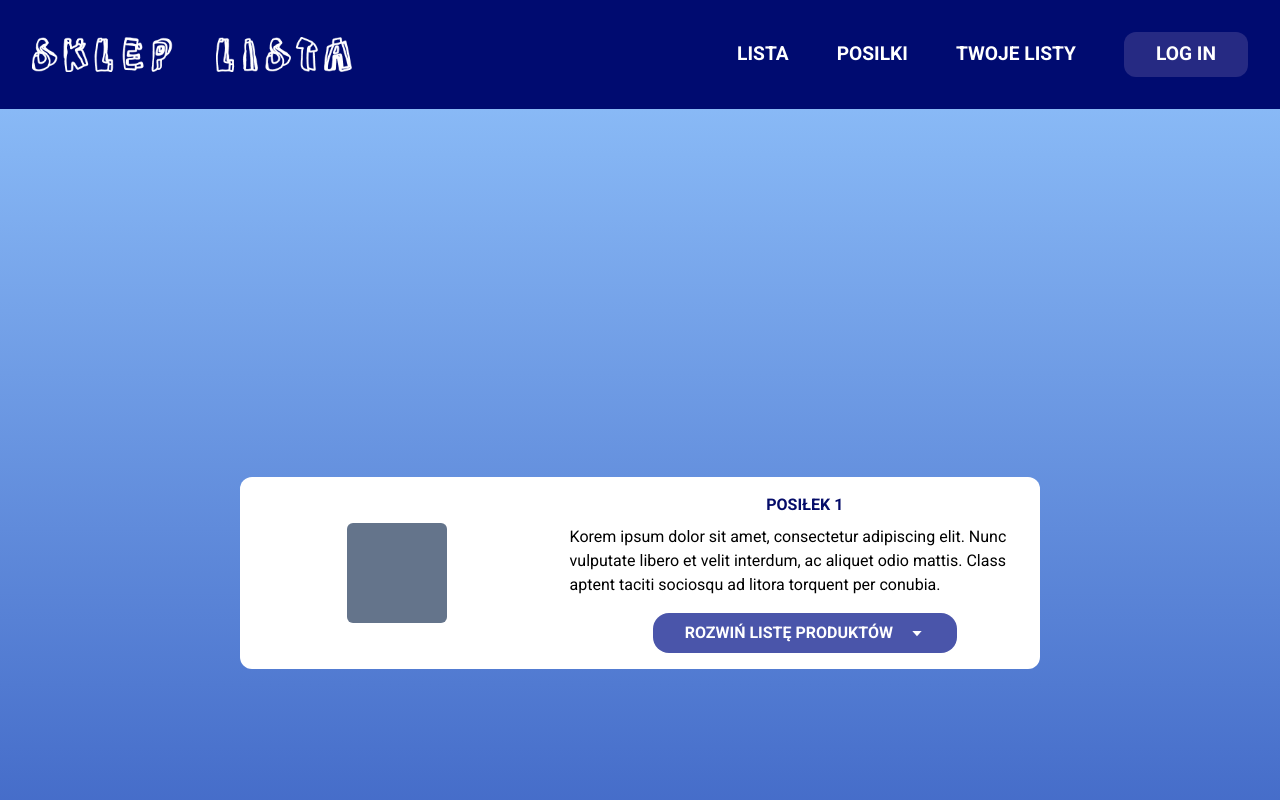
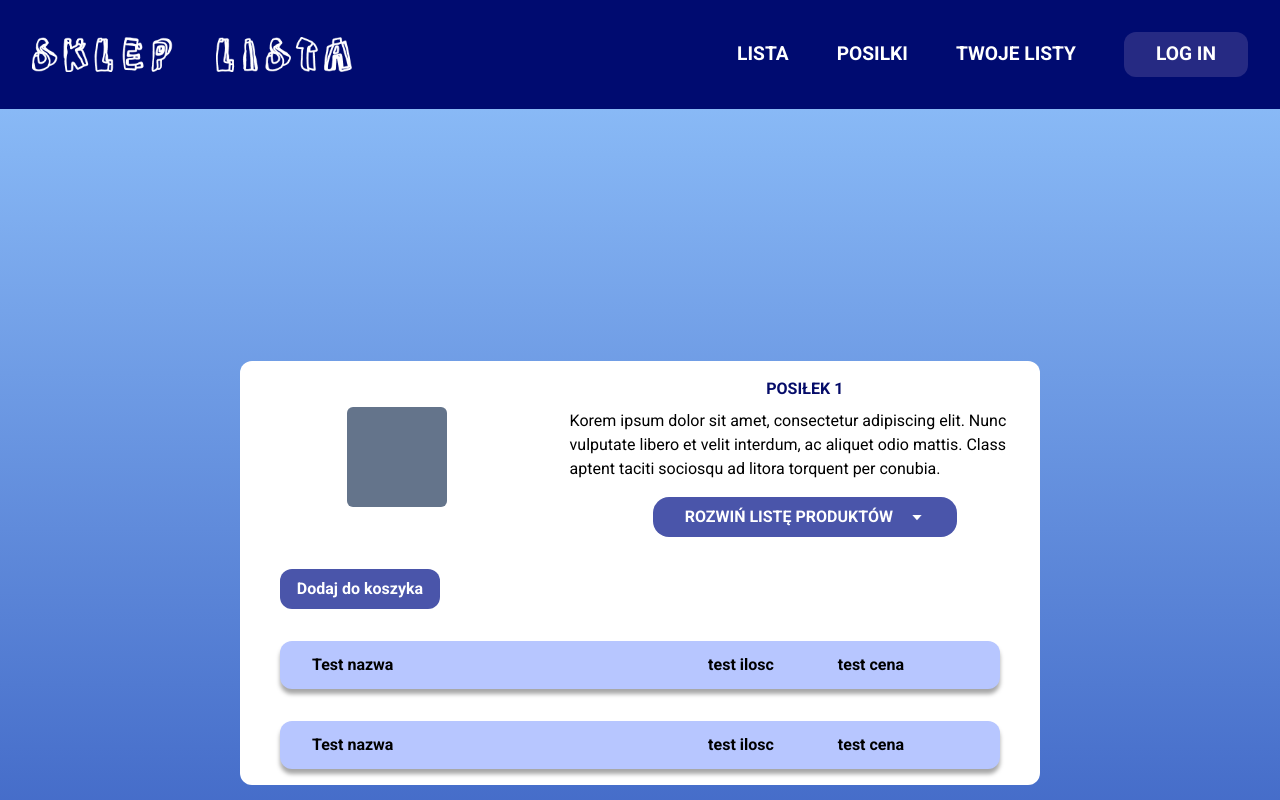
Before and after one commit to ArturPawelski/shopping-list, a React (Create React App) app: page /posilki in a window 1280 px wide. Both pictures are taken after a click on the button "ROZWIŃ LISTĘ PRODUKTÓW". Shown: the top 800 px of the page. Built offline with nearby package versions, Linux system fonts and the light colour scheme.

Commit message:
add 'dodaj do koszyka' button

```diff
--- a/src/components/Posilki/Posilki.jsx
+++ b/src/components/Posilki/Posilki.jsx
@@ -1,17 +1,22 @@
-import React from 'react'
+import React, { useState } from 'react'
 import { BiCaretDown } from 'react-icons/bi'
 import TwojaListaBox from '../Lista/TwojaListaBox'
 
 
 const Posilki = () => {
 
-
+    const [products, setProducts] = useState(true)
+    const toggleProducst = () => {
+        setProducts(product => !product)
+    }
 
     return (
         <div className='w-full font-rob min-h-screen flex flex-col justify-center items-center '>
 
 
-            <section className='flex items-center gap-4 justify-center bg-white mx-auto mt-[8rem] py-4 px-2 rounded-xl sm:px-0 sm:max-w-[600px]  lg:max-w-[800px]'>
+            <section className='flex flex-col justify-center  bg-white mx-auto mt-[8rem] py-4 px-2 rounded-xl sm:px-0 sm:max-w-[600px]  lg:max-w-[800px]'>
+
+                <main className=' flex items-center gap-4 justify-center'>
 
                     <div className='flex justify-center w-[40%] ' >
                         <div className='w-[100px] bg-slate-500 h-[100px] rounded-md'></div>
@@ -21,28 +26,47 @@ const Posilki = () => {
                     <div className='w-[60%] flex flex-col justify-center items-center'>
                         <h2 className='font-extrabold text-[#050C69]'>POSIŁEK 1</h2>
                         <p className='text-left mt-2'>Korem ipsum dolor sit amet, consectetur adipiscing elit. Nunc vulputate libero et velit interdum, ac aliquet odio mattis. Class aptent taciti sociosqu ad litora torquent per conubia.</p>
-                    <button className='mt-4 flex flex-col items-center  text-white font-extrabold px-2 py-2 bg-[#4A55AA] rounded-2xl sm:px-8 sm:flex-row sm:gap-4 '>ROZWIŃ LISTĘ PRODUKTÓW <BiCaretDown /></button>
+                        <button onClick={toggleProducst} className='mt-4 flex flex-col items-center  text-white font-extrabold px-2 py-2 bg-[#4A55AA] rounded-2xl sm:px-8 sm:flex-row sm:gap-4 '>ROZWIŃ LISTĘ PRODUKTÓW <BiCaretDown /></button>
                     </div>
 
+                </main>
 
-                {/* <section key={index} className='flex items-center justify-center gap-2 mt-[2rem] md:gap-8'>
 
-                    <BsTrash size={25} onClick={() => handleDelete(index)} />
-
-                    <div className='flex flex-col justify-between items-center w-[90%] bg-[#B7C6FF] py-3 px-4 rounded-xl shadow-[0px_5px_4px_rgba(0,0,0,0.35)] sm:flex-row md:px-8'>
-                        <p className='font-bold'>{product.nazwa}</p>
+                {!products &&
+                    <>
+                        <button className='mt-8 bg-[#4A55AA] text-white font-extrabold max-w-[10rem] px-2 py-2 ml-10 rounded-xl '>Dodaj do koszyka</button>
+                        <section className='flex  items-center justify-center gap-2 mt-[2rem] md:gap-8'>
+                            <div className='flex flex-col justify-between  items-center w-[90%] bg-[#B7C6FF] py-3 px-4 rounded-xl shadow-[0px_5px_4px_rgba(0,0,0,0.35)] sm:flex-row md:px-8'>
+                                <p className='font-bold'>Test nazwa </p>
 
                                 <div className='flex gap-4 items-center py-2 sm:py-0 md:gap-16 '>
-                            <p className='font-bold'>{product.ilosc}</p>
-                            <p className='font-bold'>{product.cena}</p>
+                                    <p className='font-bold'>test ilosc</p>
+                                    <p className='font-bold'>test cena</p>
 
-                            <div className='max-w-[1rem] ' onClick={() => toggleComplete(index)} >
-                                {product.status ? <BsCircle size={25} /> : <AiOutlineCheckCircle size={25} />}
-
+                                    <div className='max-w-[1rem] '  >
                                     </div>
                                 </div>
                             </div>
-                </section> */}
+                        </section>
+
+
+                        <section className='flex  items-center justify-center gap-2 mt-[2rem] md:gap-8'>
+                            <div className='flex flex-col justify-between  items-center w-[90%] bg-[#B7C6FF] py-3 px-4 rounded-xl shadow-[0px_5px_4px_rgba(0,0,0,0.35)] sm:flex-row md:px-8'>
+                                <p className='font-bold'>Test nazwa </p>
+
+                                <div className='flex gap-4 items-center py-2 sm:py-0 md:gap-16 '>
+                                    <p className='font-bold'>test ilosc</p>
+                                    <p className='font-bold'>test cena</p>
+
+                                    <div className='max-w-[1rem] '  >
+                                    </div>
+                                </div>
+                            </div>
+                        </section>
+                    </>
+
+
+                }
 
             </section>
 
```
Lines whose indentation alone changed are shown as unchanged.
